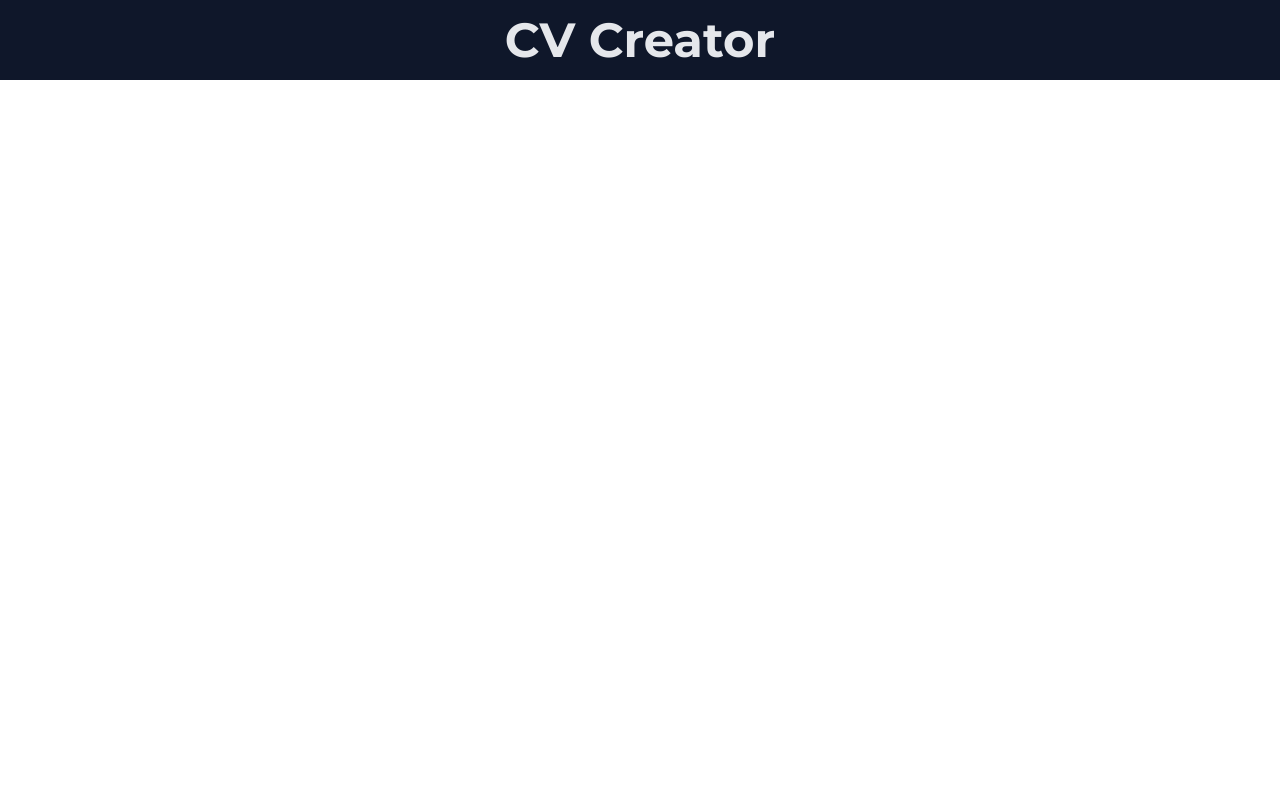
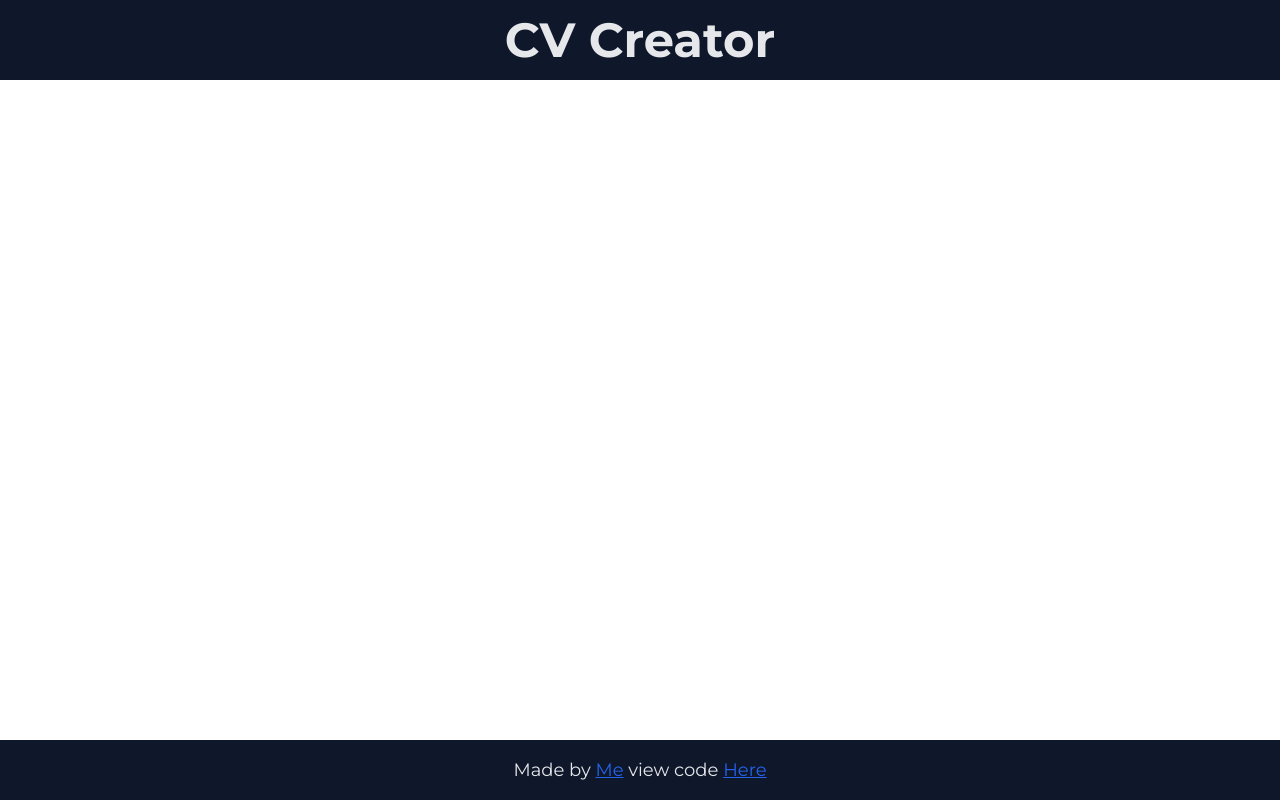
Before and after one commit to Asonance11/CV-Creator, a React (Vite) app: page / in a window 1280 px wide. Built offline with nearby package versions, Linux system fonts and the light colour scheme.

Commit message:
footer creation

```diff
--- a/src/App.jsx
+++ b/src/App.jsx
@@ -1,10 +1,12 @@
 import React from 'react';
+import Footer from './components/Footer';
 import Header from './components/Header';
 
 const App = () => {
 	return (
 		<div>
 			<Header />
+			<Footer />
 		</div>
 	);
 };
--- a/src/components/Footer.jsx
+++ b/src/components/Footer.jsx
@@ -0,0 +1,26 @@
+import React from 'react';
+
+const Footer = () => {
+	return (
+		<footer className="absolute bottom-0 p-4 text-center bg-slate-900 w-full">
+			<h1 className="text-gray-200 font-sans font-semi-bold text-lg">
+				Made by{' '}
+				<a
+					className="underline text-blue-600"
+					href="https://github.com/Asonance11"
+				>
+					Me
+				</a>{' '}
+				view code{' '}
+				<a
+					className="underline text-blue-600"
+					href="https://github.com/Asonance11/CV-Creator"
+				>
+					Here
+				</a>
+			</h1>
+		</footer>
+	);
+};
+
+export default Footer;
```
